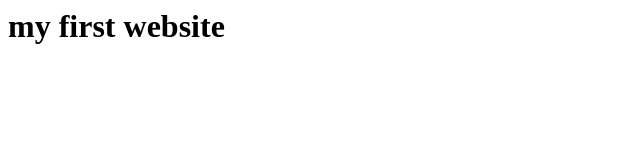
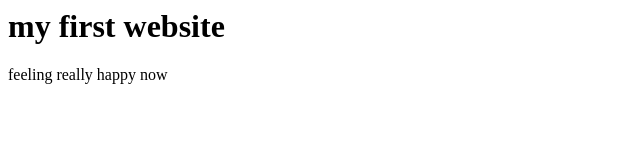
Before and after one commit to ZobaidaMithila/my-first-websites, a plain HTML site: page index.html in a window 1280 px wide. Shown: the whole page, without its empty margins (0-640 px from the left). Drawn offline with Linux system fonts and the light colour scheme.

Commit message:
add a little more code

```diff
--- a/index.html
+++ b/index.html
@@ -1 +1,2 @@
 <h1> my first website</h1>
+<p>feeling really happy now</p>
```
